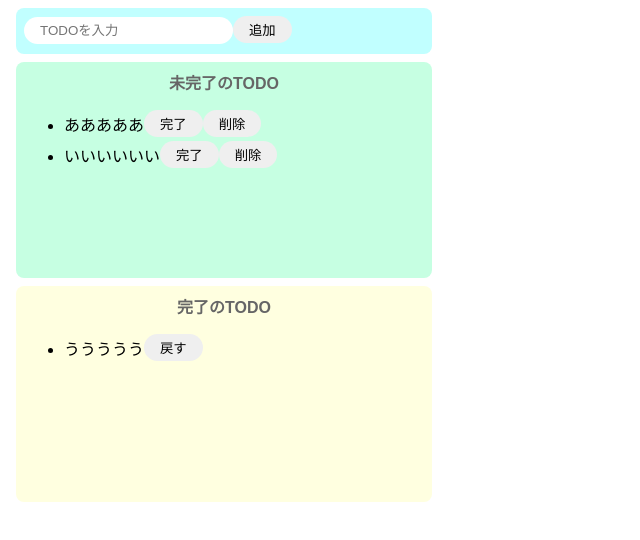
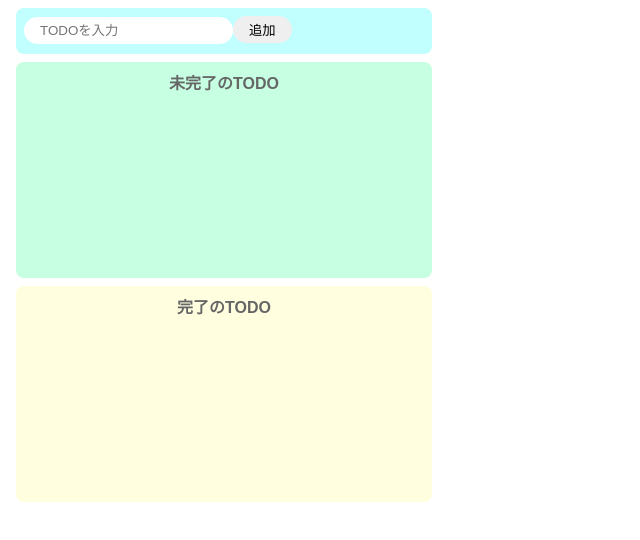
Before and after one commit to seroroman/todoreact, a React (Create React App) app: page / in a window 1280 px wide. Shown: the top 540 px of the page, without its empty margins (0-640 px from the left). Built offline with nearby package versions, Linux system fonts and the light colour scheme.

Commit message:
戻す機能

```diff
--- a/src/App.jsx
+++ b/src/App.jsx
@@ -4,12 +4,9 @@
 export const App = () => {
   const [todoText, setTodoText] = useState("");
 
-  const [incompleteTodos, setIncompleteTodos] = useState([
-    "あああああ",
-    "いいいいいい"
-  ]);
+  const [incompleteTodos, setIncompleteTodos] = useState([]);
 
-  const [completeTodos, setcompleteTodos] = useState(["ううううう"]);
+  const [completeTodos, setcompleteTodos] = useState([]);
 
   const onChangeTodoText = (event) => {
     setTodoText(event.target.value);
@@ -34,6 +31,15 @@
     const newCompleteTodos = [...completeTodos, incompleteTodos[index]];
     setIncompleteTodos(newIncompleteTodos);
     setcompleteTodos(newCompleteTodos);
+  };
+
+  const onClickBack = (index) => {
+    const newCompleteTodos = [...completeTodos];
+    newCompleteTodos.splice(index, 1);
+
+    const newIncompleteTodos = [...incompleteTodos, completeTodos[index]];
+    setcompleteTodos(newCompleteTodos);
+    setIncompleteTodos(newIncompleteTodos);
   };
 
   return (
@@ -67,7 +73,7 @@
             return (
               <div key={todo} className="list-row">
                 <li>{todo}</li>
-                <button>戻す</button>
+                <button onClick={() => onClickBack(index)}>戻す</button>
               </div>
             );
           })}
```
